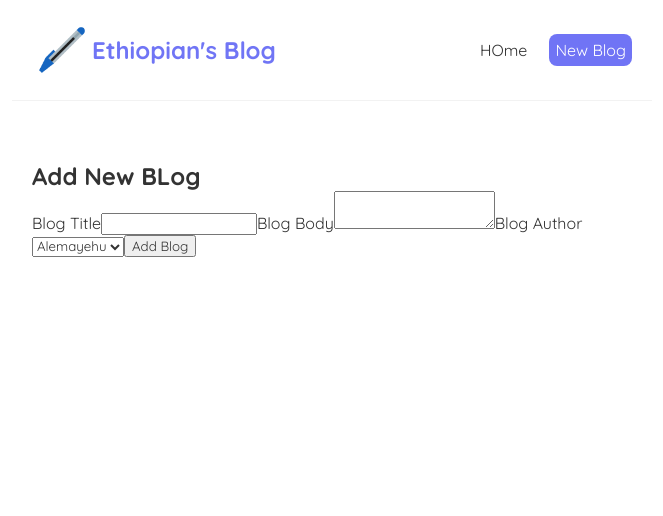
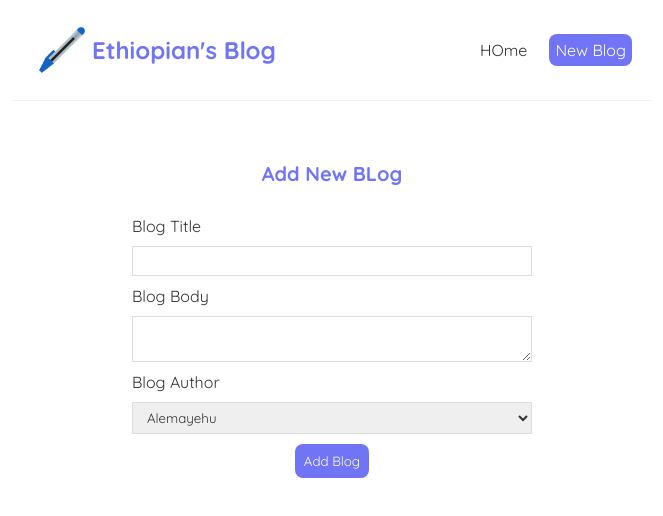
Before and after one commit to biruk-anley/Ethiopian_blogger, a React (Create React App) app: page /create in a window 1280 px wide. Shown: the top 516 px of the page, without its empty margins (308-971 px from the left). Built offline with nearby package versions, Linux system fonts and the light colour scheme.

Commit message:
updating css

```diff
--- a/src/index.css
+++ b/src/index.css
@@ -93,4 +93,96 @@
   font-size: 20px;
 }
 
-/*   */
+/* create new blog form */
+.create {
+  max-width: 400px;
+  margin: 0 auto;
+  text-align: center;
+}
+
+.create label {
+  text-align: left;
+  display: block;
+}
+
+.create h2 {
+  font-size: 20px;
+  color: #353bf1b4;
+  margin-bottom: 30px;
+}
+
+.create input,
+.create textarea,
+.create select {
+  width: 100%;
+  padding: 6px 10px;
+  margin: 10px 0;
+  border: 1px solid #ddd;
+  box-sizing: border-box;
+  display: block;
+}
+
+.create button {
+  background: #353bf1b4;
+  color: #fff;
+  border: 0;
+  padding: 9px;
+  border-radius: 8px;
+  cursor: pointer;
+}
+
+.blog-details button {
+  background:#353bf1b4;
+  color: #fff;
+  border: 0;
+  padding: 8px;
+  border-radius: 8px;
+  cursor: pointer;
+}
+.NotFound{
+  display: flex;
+
+  min-height: 50vh;
+  align-items: center;
+  justify-content:space-evenly;
+  width: 100%;
+
+
+}
+.NotFound img{
+  width: 100%;
+
+  margin-left: 2em;
+}
+.NotFound h2{
+  font-size: 2em;
+}
+.text{
+
+  padding: 20px;
+  width: 500px;
+  display: flex;
+  flex-direction: column;
+
+  justify-content: center;
+
+
+
+
+
+}
+.text p{
+  padding-top: 10px;
+  padding-bottom: 10px;
+  font-size: 20px;
+  color: rgba(255, 0, 0, 0.556);
+}
+.NotFound button {
+  background: #353bf1b4;
+  color: #fff;
+  border: 0;
+  margin-top: 10px;
+  padding: 8px;
+  border-radius: 8px;
+  cursor: pointer;
+}
```
